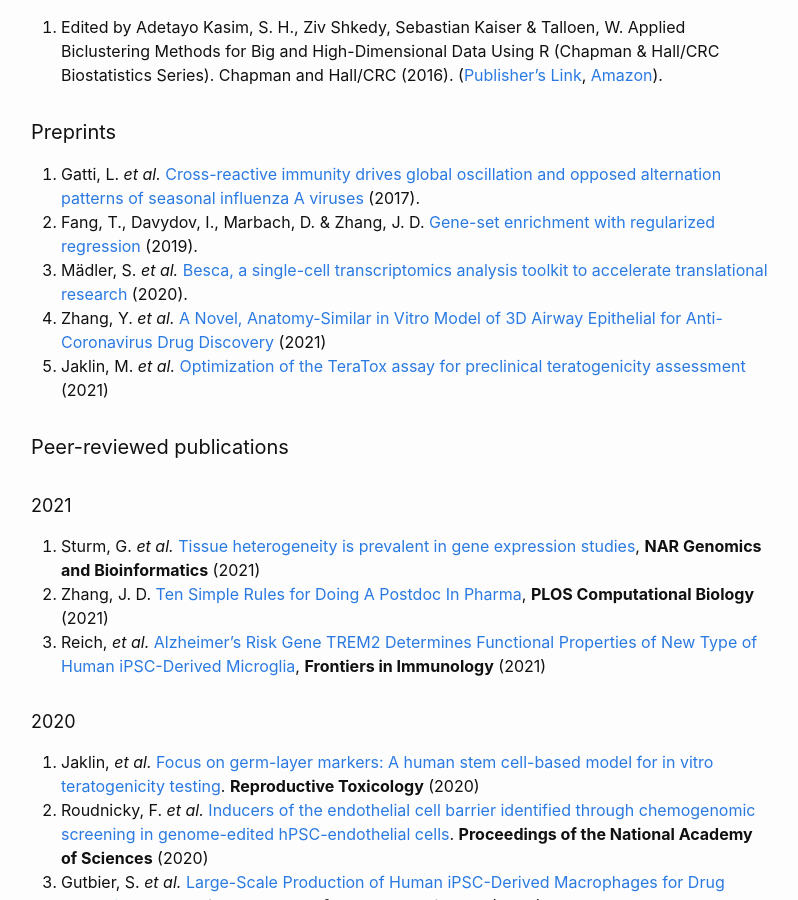
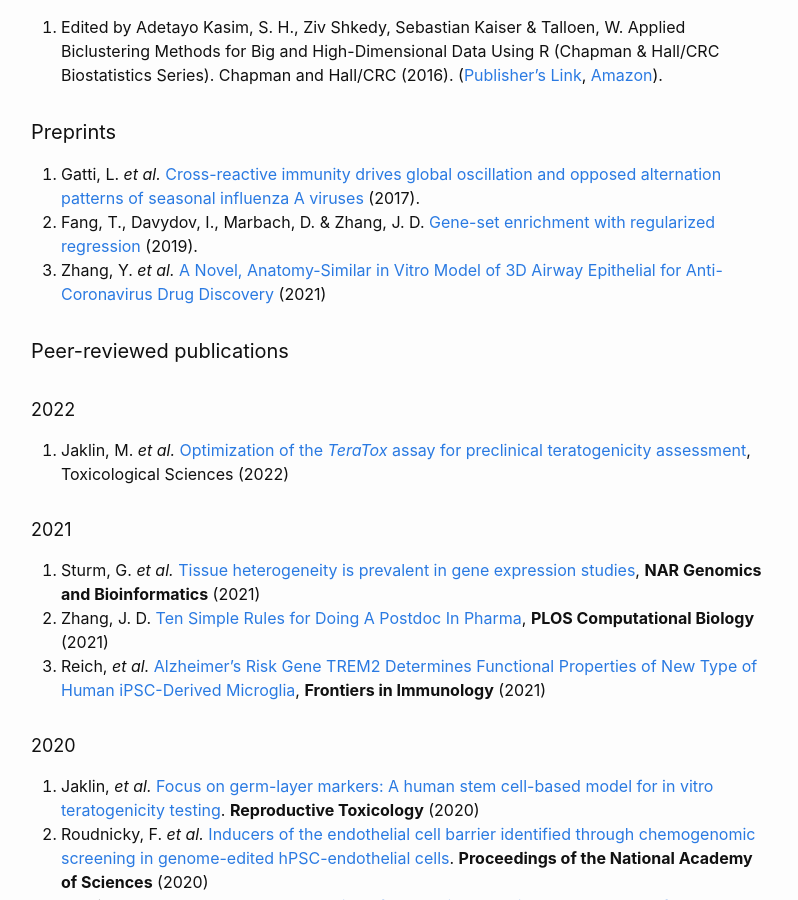
Before and after one commit to Accio/accio.github.io, a Jekyll site: the page built from _pages/publications.md, in a window 1280 px wide and 900 px high, scrolled down 425 px. Shown: the whole window, without its empty margins (239-1037 px from the left). Built offline with Jekyll 4.4.1, drawn with Linux system fonts in a browser that asks for light colours.

Commit message:
add TeraTox pub

```diff
--- a/_pages/publications.md
+++ b/_pages/publications.md
@@ -29,15 +29,16 @@
    viruses](https://www.biorxiv.org/content/10.1101/226613v1) (2017).
 2. Fang, T., Davydov, I., Marbach, D. & Zhang, J. D. [Gene-set enrichment with
    regularized regression](https://www.biorxiv.org/content/10.1101/659920v2) (2019).
-3. Mädler, S. *et al.*
-   [Besca, a single-cell transcriptomics analysis toolkit to accelerate translational research](https://www.biorxiv.org/content/10.1101/2020.08.11.245795v2) (2020).
 4. Zhang, Y. *et al.* [A Novel, Anatomy-Similar in Vitro Model of 3D Airway
    Epithelial for Anti-Coronavirus Drug
    Discovery](https://doi.org/10.1101/2021.03.03.433824) (2021)
-5. Jaklin, M. *et al.* [Optimization of the TeraTox assay for preclinical teratogenicity assessment](https://www.biorxiv.org/content/10.1101/2021.07.06.451364v1) (2021)
 
 
 #### Peer-reviewed publications
+
+##### 2022
+
+43. Jaklin, M. *et al.* [Optimization of the *TeraTox* assay for preclinical teratogenicity assessment](https://academic.oup.com/toxsci/advance-article/doi/10.1093/toxsci/kfac046/6575922), Toxicological Sciences (2022)
 
 ##### 2021
 
```
